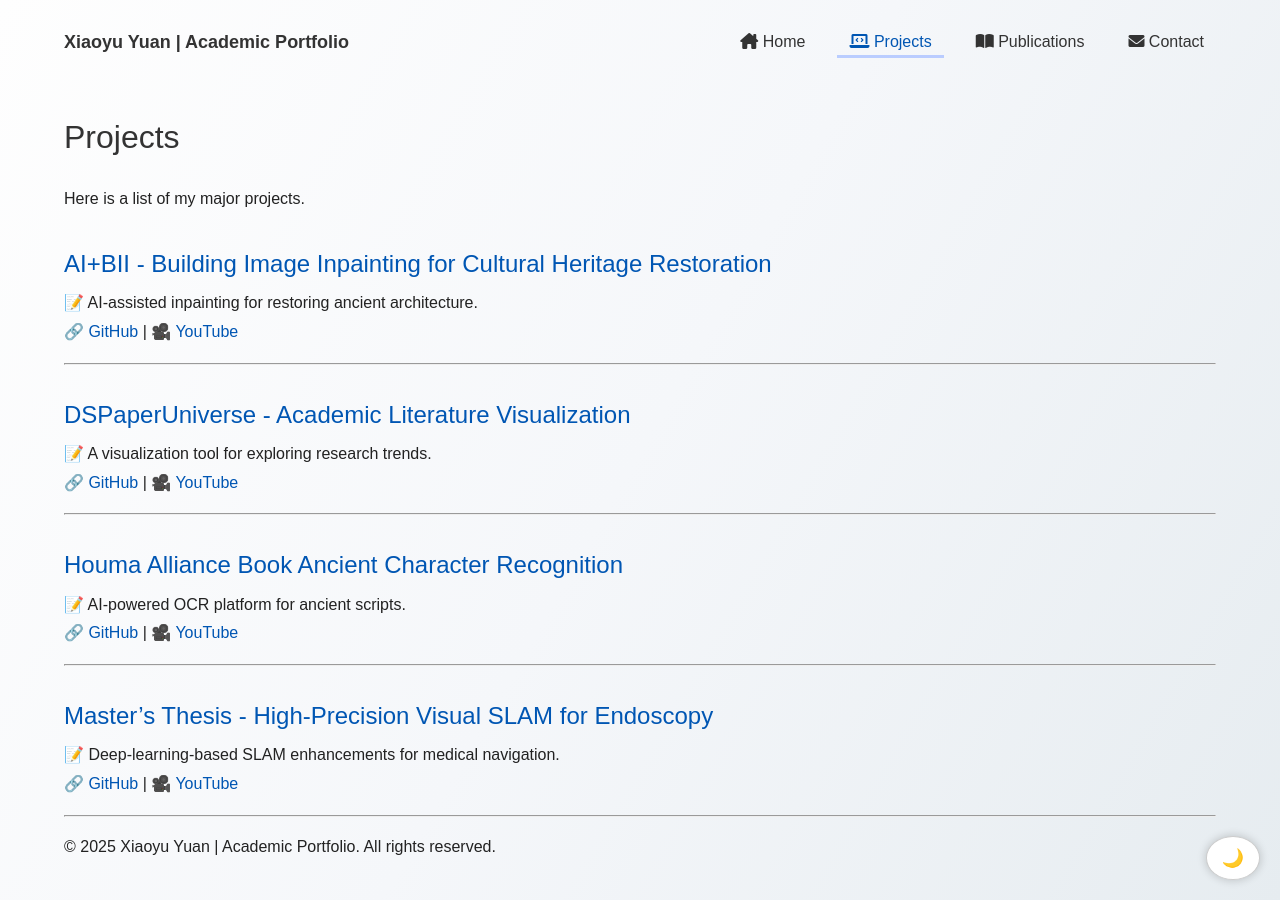
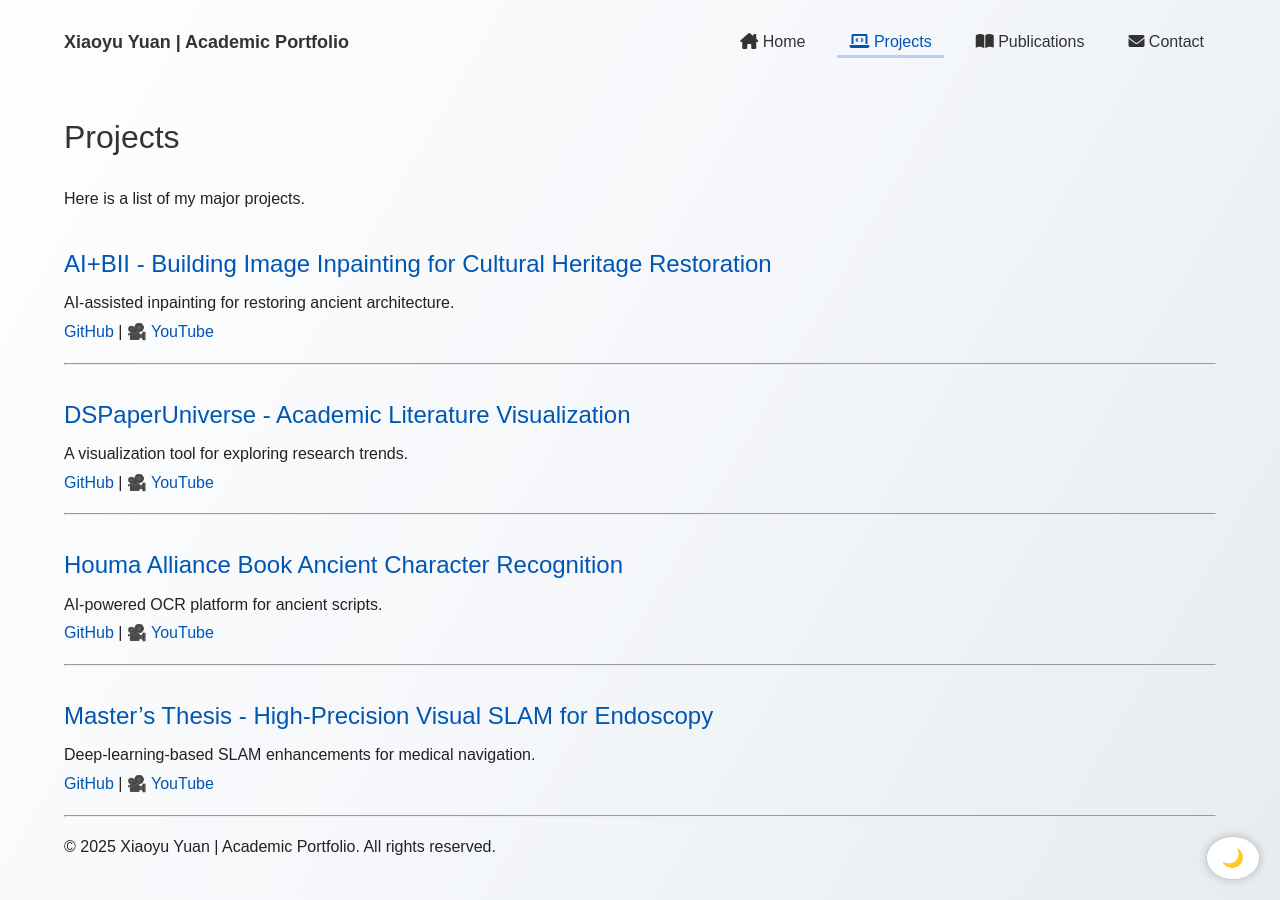
Before and after one commit to XiaoyuYuan19/portfolio, a Jekyll site: the page built from projects.md, in a window 1280 px wide. Built offline with Jekyll 4.4.1, drawn with Linux system fonts in a browser that asks for light colours.

Commit message:
Update projects.md

```diff
--- a/projects.md
+++ b/projects.md
@@ -10,8 +10,8 @@ Here is a list of my major projects.
 
 {% for project in site.projects %}
 ## [{{ project.title }}]({{ project.url | relative_url }})
-📝 {{ project.description }}
-🔗 [GitHub]({{ project.github }}) | 🎥 [YouTube]({{ project.youtube }})
+{{ project.description }}
+[GitHub]({{ project.github }}) | 🎥 [YouTube]({{ project.youtube }})
 
 ---
 
```
